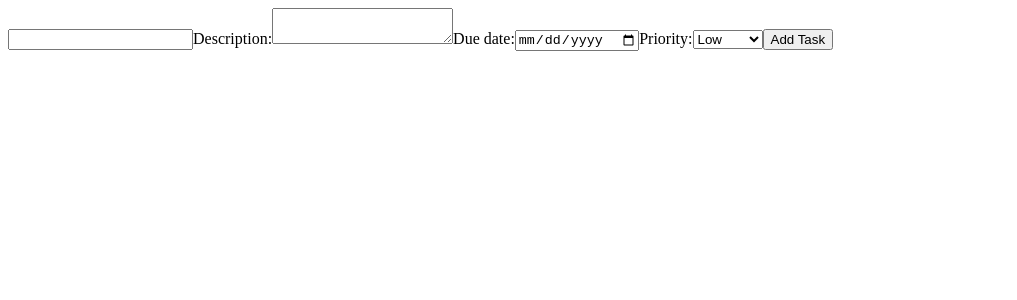
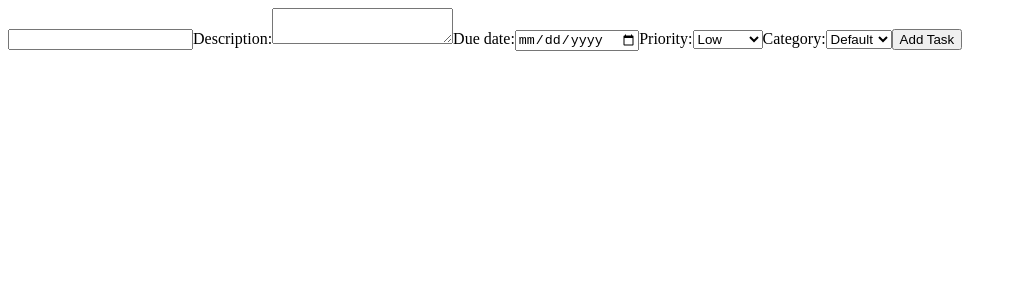
Before and after one commit to dejanpls/taskmate, a React (Vite) app: page / in a window 1280 px wide. Shown: the top 300 px of the page, without its empty margins (0-1017 px from the left). Built offline with nearby package versions, Linux system fonts and the light colour scheme.

Commit message:
feat: create Categories component

```diff
--- a/src/App.jsx
+++ b/src/App.jsx
@@ -1,4 +1,8 @@
+import Categories from './components/Categories.jsx';
+
 export default function App() {
+  const categories = ['default', 'work', 'leisure'];
+
   return (
     <form>
       <label htmlFor="title">
@@ -24,6 +28,8 @@ export default function App() {
         </select>
       </label>
 
+      <Categories {...{ categories }} />
+
       <button type="submit">Add Task</button>
     </form>
   );
--- a/src/components/Categories.jsx
+++ b/src/components/Categories.jsx
@@ -0,0 +1,16 @@
+export default function Categories({ categories }) {
+  return (
+    <>
+      <label htmlFor="category">
+        Category:
+        <select id="category" name="category">
+          {categories.map((category) => (
+            <option key={category} value={category}>
+              {category[0].toUpperCase() + category.slice(1)}
+            </option>
+          ))}
+        </select>
+      </label>
+    </>
+  );
+}
```
